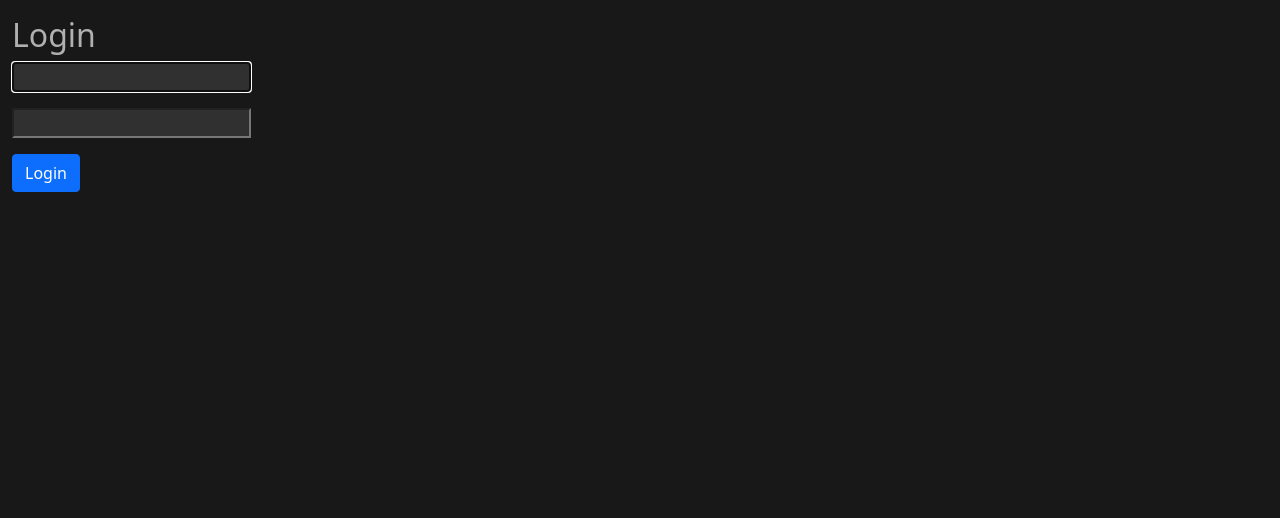
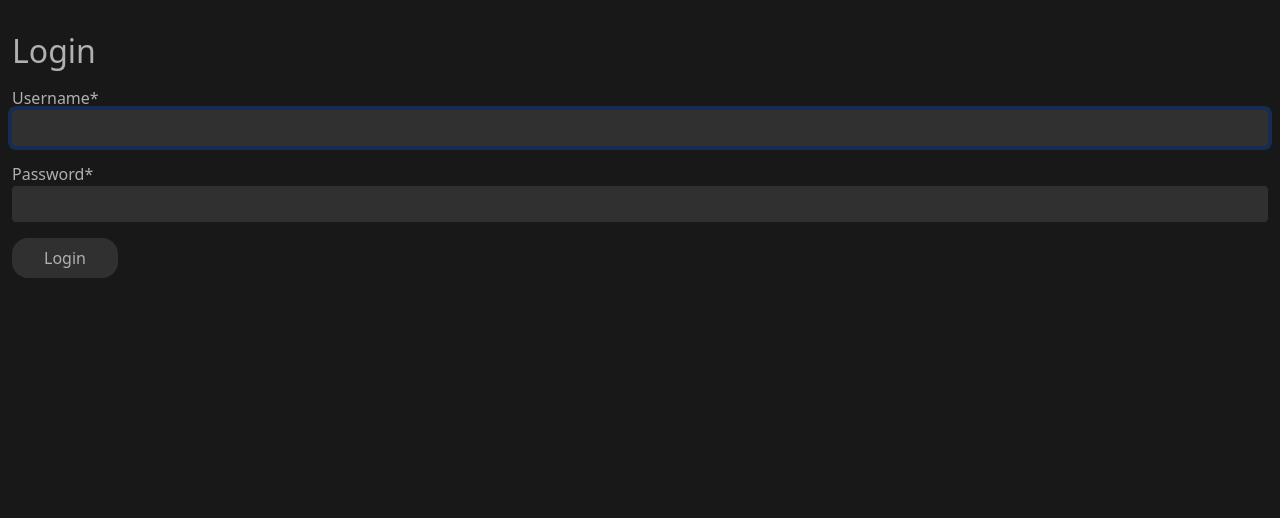
Before and after one commit to dabslee/Bright-Dawn-AutoViceroy, a Django app: page /authentication/login in a window 1280 px wide. Shown: the part 58-576 px from the top of the page. Run offline with Django 3.2, Linux system fonts and the light colour scheme; tables that the repository leaves empty hold one stand-in row (values such as "Sample post"); some libraries are stand-ins or nearby versions.

Commit message:
bootstrap format forms

```diff
--- a/authentication/templates/login.html
+++ b/authentication/templates/login.html
@@ -1,11 +1,13 @@
 {% extends "base.html" %}
+
+{% load crispy_forms_tags %}
 
 {% block body %}
 <h2>Login</h2>
 <form method="post">
     {% csrf_token %}
-<p>{{ form.username }}</p>
-<p>{{ form.password }}</p>
+    <p>{{ form.username|as_crispy_field }}</p>
+    <p>{{ form.password|as_crispy_field }}</p>
     <div style="color:red">{% if form.errors %}
         {% for field in form %}
         {% for error in field.errors %}
--- /dev/null
+++ b/requirement.txt
@@ -0,0 +1,5 @@
+gunicorn
+django
+django-crispy-forms
+whitenoise
+django-heroku
--- a/resource_tracker/models.py
+++ b/resource_tracker/models.py
@@ -77,7 +77,6 @@ class Trade(models.Model):
 class LedgerLog(models.Model):
     created = models.DateTimeField(auto_now_add=True)
     note = models.CharField(max_length=500)
-    tag = models.CharField(max_length=50)
 
     def __str__(self):
         return "[" + str(self.created) + "]\t" + self.note
--- a/static/main.css
+++ b/static/main.css
@@ -4,8 +4,7 @@
 }
 
 table {
-  border: black 1px solid;
-  border-collapse: collapse;
+  color: var(--offwhite) !important;
 }
 table th, table td {
   border: black 1px solid;
@@ -47,9 +46,23 @@ body {
   color: var(--offwhite);
 }
 
+.form-group {
+  margin-bottom: 1rem;
+}
+
 input, select {
-  background-color: #303030;
-  color: var(--offwhite);
+  background-color: #303030 !important;
+  color: var(--offwhite) !important;
+  border-style: none !important;
+}
+
+input[type=submit] {
+  padding: 0.5rem 2rem;
+  border-radius: 1rem;
+  transition: 0.2s;
+}
+input[type=submit]:hover {
+  background-color: #444444 !important;
 }
 
 /*# sourceMappingURL=main.css.map */
--- a/static/main.scss
+++ b/static/main.scss
@@ -4,8 +4,7 @@
 }
 
 table {
-    border: black 1px solid;
-    border-collapse: collapse;
+    color: var(--offwhite) !important;
 
     th, td {
         border: black 1px solid;
@@ -48,7 +47,20 @@ body {
     }
 }
 
+.form-group {
+    margin-bottom: 1rem;
+}
 input, select {
-    background-color: #303030;
-    color: var(--offwhite);
+    background-color: #303030 !important;
+    color: var(--offwhite) !important;
+    border-style: none !important;
 }
+input[type=submit] {
+    padding: 0.5rem 2rem;
+    border-radius: 1rem;
+    transition: 0.2s;
+
+    &:hover {
+        background-color: #444444 !important;
+    }
+}
--- a/templates/base.html
+++ b/templates/base.html
@@ -18,7 +18,7 @@
     <script src="https://unpkg.com/@babel/standalone/babel.min.js"></script>
 
     <title>
-        Bright Dawn AutoViceroy:&nbsp;
+        AutoViceroy:&nbsp;
         {% block title %}
         {% endblock %}
     </title>
@@ -103,7 +103,7 @@
 
                     <li class="nav-item"><a class="nav-link" href="{% url 'resource_tracker:ledger' %}">Public ledger</a></li>
 
-                    <div class="d-flex" style="flex: 2 2 auto; justify-content: flex-end;">
+                    <div class="d-flex flex-sm-row flex-column" style="flex: 2 2 auto; justify-content: flex-end;">
                         <li class="nav-item"><a class="nav-link" href="{% url 'resource_tracker:my_account' %}">Logged in as <i>{{user.username}}</i></a></li>
                         <a class="nav-link" href="{% url 'authentication:logout' %}">Log Out</a>
 
@@ -118,6 +118,7 @@
 
     <div class="content">
         <div class="container">
+            <h2 class="mt-3 mb-3">{% block page_title %}{% endblock %}</h2>
             {% block body %}
             {% endblock %}
         </div>
```
Also changed, not shown: brightdawn/settings.py (+6 -1 lines), resource_tracker/templates/character_approval.html (+10 -1 lines), resource_tracker/templates/character_list.html (+14 -1 lines), resource_tracker/templates/claim_game_rewards.html (+10 -1 lines), resource_tracker/templates/claim_gm_rewards.html (+10 -1 lines), resource_tracker/templates/ledger.html (+12 -1 lines), resource_tracker/templates/my_account.html (+7 -0 lines), resource_tracker/templates/player_list.html (+12 -1 lines), resource_tracker/templates/redeem_viceroy_rewards.html (+10 -1 lines), resource_tracker/templates/spend_resources.html (+10 -1 lines), db.sqlite3, 2 other files. Lines whose indentation alone changed are shown as unchanged.
